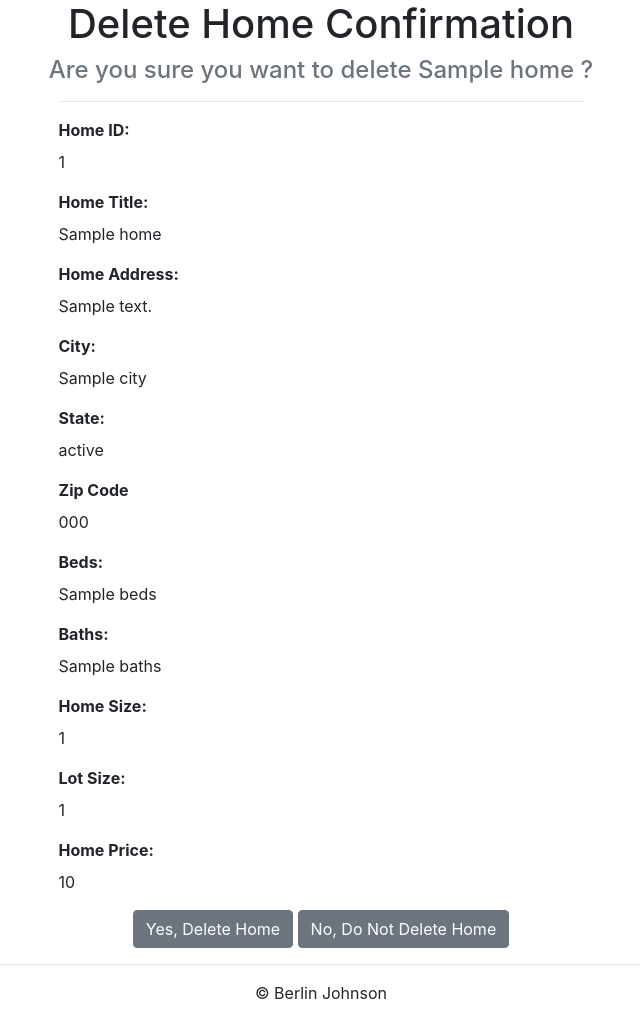
After one commit to blackbear1186/Php_School_Projects, a PHP site: template lab04/view/realEstate_delete.php in a window 1280 px wide. The commit adds this page. Shown: the whole page, without its empty margins (319-959 px from the left). Run offline with PHP 8.4, Linux system fonts and the light colour scheme; the template is opened without the code that fills it: most values are stand-ins (such as "Sample title", 1, 10 or a date in 2020); some libraries are stand-ins or nearby versions.

Commit message:
Almost complete

```diff
--- a/Movies-forms/view/realEstate_delete.php
+++ /dev/null
@@ -1 +0,0 @@
-<?php
--- a/lab04/style/styles.css
+++ b/lab04/style/styles.css
@@ -21,6 +21,9 @@ td:nth-child(1), td:nth-child(2), td:nth-child(3){
     border-top-left-radius: 4px;
 
 }
+.del > h4 {
+    color: gray;
+}
 footer p {
     text-align: center;
 }
--- a/lab04/view/realEstate_add.php
+++ b/lab04/view/realEstate_add.php
@@ -128,7 +128,7 @@
     </div>
     <div class="form-group text-center">
         <input type="hidden" name="action" value="add-home">
-        <input type="submit" class="btn btn-primary" value="Add Home">
+        <input type="submit" class="btn btn-secondary" value="Add Home">
         <a href="." class="btn btn-primary">Cancel</a>
     </div>
 </form>
--- /dev/null
+++ b/lab04/view/realEstate_delete.php
@@ -0,0 +1,58 @@
+<?php include 'header.php'; ?>
+    <h1 class="text-center">Delete Home Confirmation</h1>
+    <h4 class="text-secondary text-center">Are you sure you want to delete <?php echo $home['Title'];?> ?</h4>
+
+    <form action="." method="post" class="col-lg-6 mx-auto">
+        <hr>
+        <div class="form-group">
+            <label class="font-weight-bold">Home ID:</label>
+            <p><?php echo $home['ID']; ?></p>
+        </div>
+        <div class="form-group">
+            <label for="house-title" class="font-weight-bold">Home Title:</label>
+            <p><?php echo $home['Title']; ?></p>
+        </div>
+        <div class="form-group">
+            <label for="home-address" class="font-weight-bold">Home Address:</label>
+            <p><?php echo $home['Address']; ?></p>
+        </div>
+        <div class="form-group">
+            <label for="home-city" class="font-weight-bold">City:</label>
+            <p><?php echo $home['City']; ?></p>
+        </div>
+        <div class="form-group">
+            <label for="home-state" class="font-weight-bold">State:</label>
+            <p><?php echo $home['State']; ?></p>
+        </div>
+        <div class="form-group">
+            <label for="zip-code"  class="font-weight-bold">Zip Code</label>
+            <p><?php echo $home['Zip']; ?></p>
+        </div>
+        <div class="form-group">
+            <label for="home-beds" class="font-weight-bold">Beds:</label>
+            <p><?php echo $home['Beds']; ?></p>
+        </div>
+        <div class="form-group">
+            <label for="home-baths" class="font-weight-bold">Baths:</label>
+            <p><?php echo $home['Baths']; ?></p>
+        </div>
+        <div class="form-group">
+            <label for="home-size" class="font-weight-bold">Home Size:</label>
+            <p><?php echo $home['HouseSize']; ?></p>
+        </div>
+        <div class="form-group">
+            <label for="lot-size" class="font-weight-bold">Lot Size:</label>
+            <p><?php echo $home['LotSize']; ?></p>
+        </div>
+        <div class="form-group">
+            <label for="home-price" class="font-weight-bold">Home Price:</label>
+            <p><?php echo $home['Price']; ?></p>
+        </div>
+        <div class="form-group text-center">
+            <input type="hidden" name="ID" value="<?php echo $home['ID']; ?>">
+            <input type="hidden" name="action" value="delete-home">
+            <input type="submit" class="btn btn-secondary" value="Yes, Delete Home">
+            <a href="." class="btn btn-secondary">No, Do Not Delete Home</a>
+        </div>
+    </form>
+<?php include 'footer.php';
```
Also changed, not shown: lab04/index.php (+14 -1 lines), lab04/model/realEstate_db.php (+17 -1 lines), lab04/view/realEstate_list.php (+4 -4 lines).
